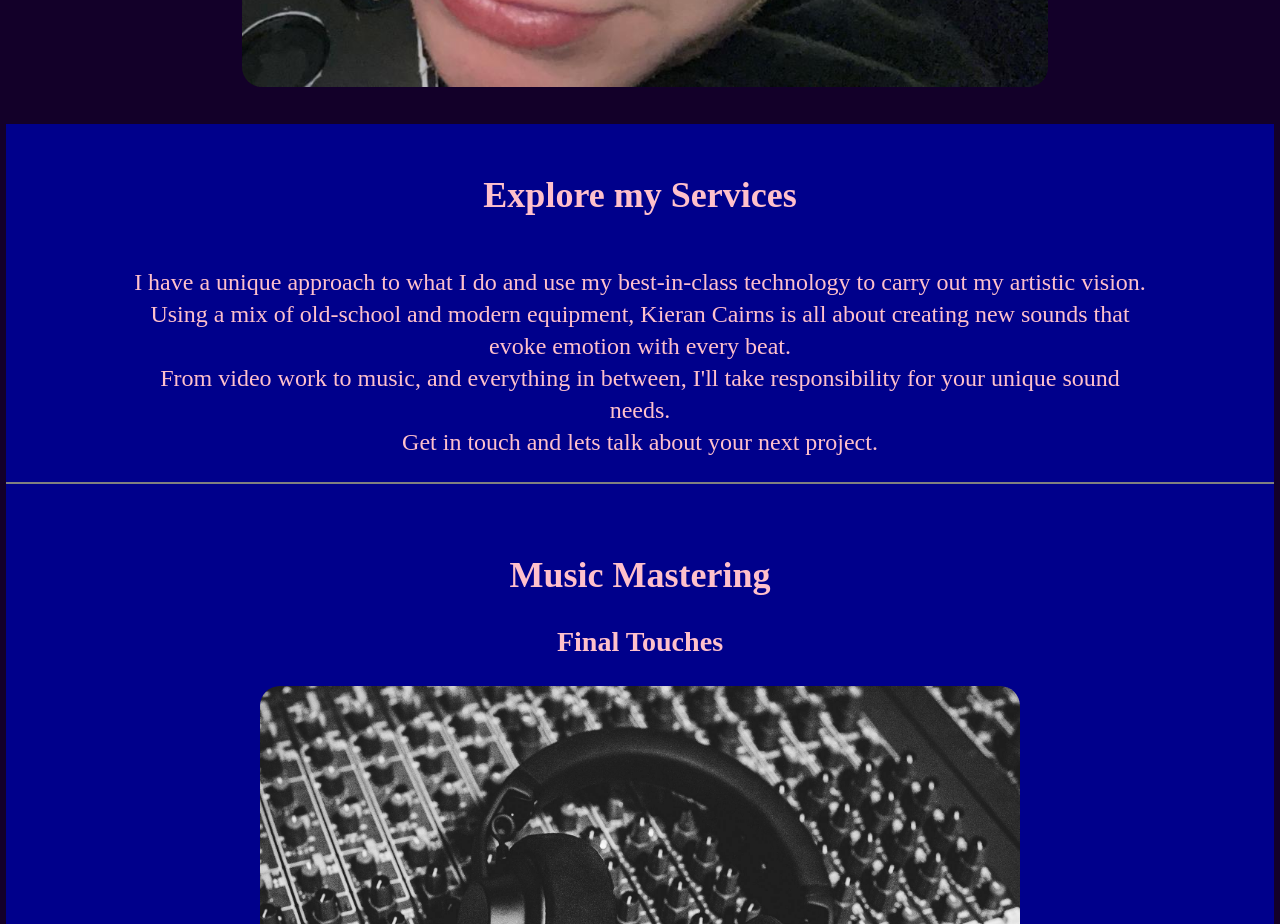
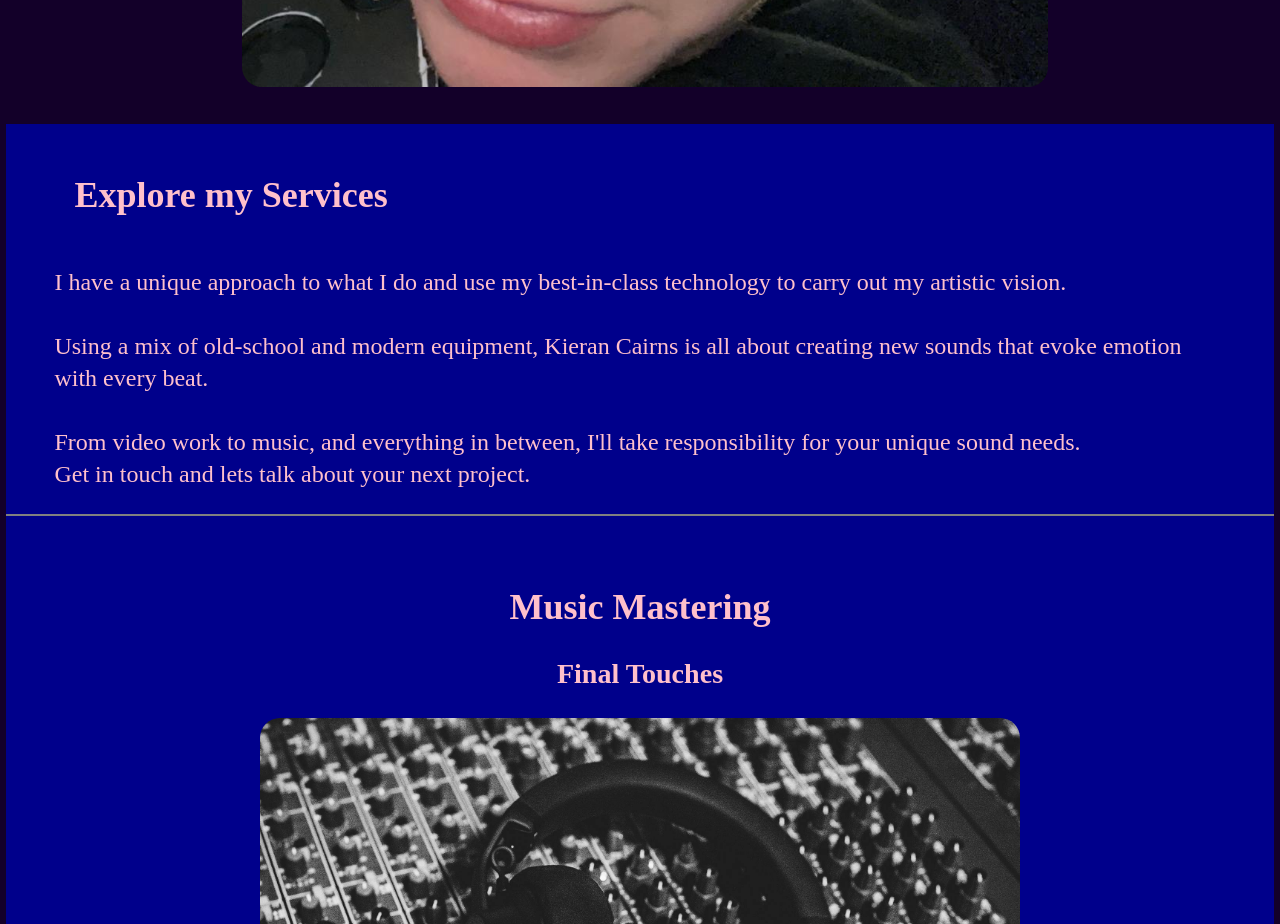
Before and after one commit to VincentRice3/Project-for-Kieran, a plain HTML site: page index.html in a window 1280 px wide. Shown: the part 1780-2704 px from the top of the page. Drawn offline with Linux system fonts and the light colour scheme.

Commit message:
padding and margin adjust for block three

```diff
--- a/resources/styles/globalStyles.css
+++ b/resources/styles/globalStyles.css
@@ -65,6 +65,7 @@ header{
 /*Default link styles, can change later*/
 
 a:link {
+
     text-decoration: none;
     padding: 15px;
     border-radius: 20px;
@@ -239,7 +240,8 @@ a:link {
     font-size: 1.5rem;
     padding-left: 10px;
     padding-right: 10px;
-    width: 80%;
+    margin-bottom: 2%;
+    text-align: left;
   }
 
   .blockThreeInfo h1{
@@ -275,6 +277,11 @@ a:link {
 
   /* Block Three Media query */
 @media only screen and (max-width: 1400px) {
+  .blockThreeInfo{
+    margin: 0 3%;
+  }
+
+
   .services{
     display: flex;
     flex-direction: column;
```
Also changed, not shown: index.html (+2 -2 lines).
